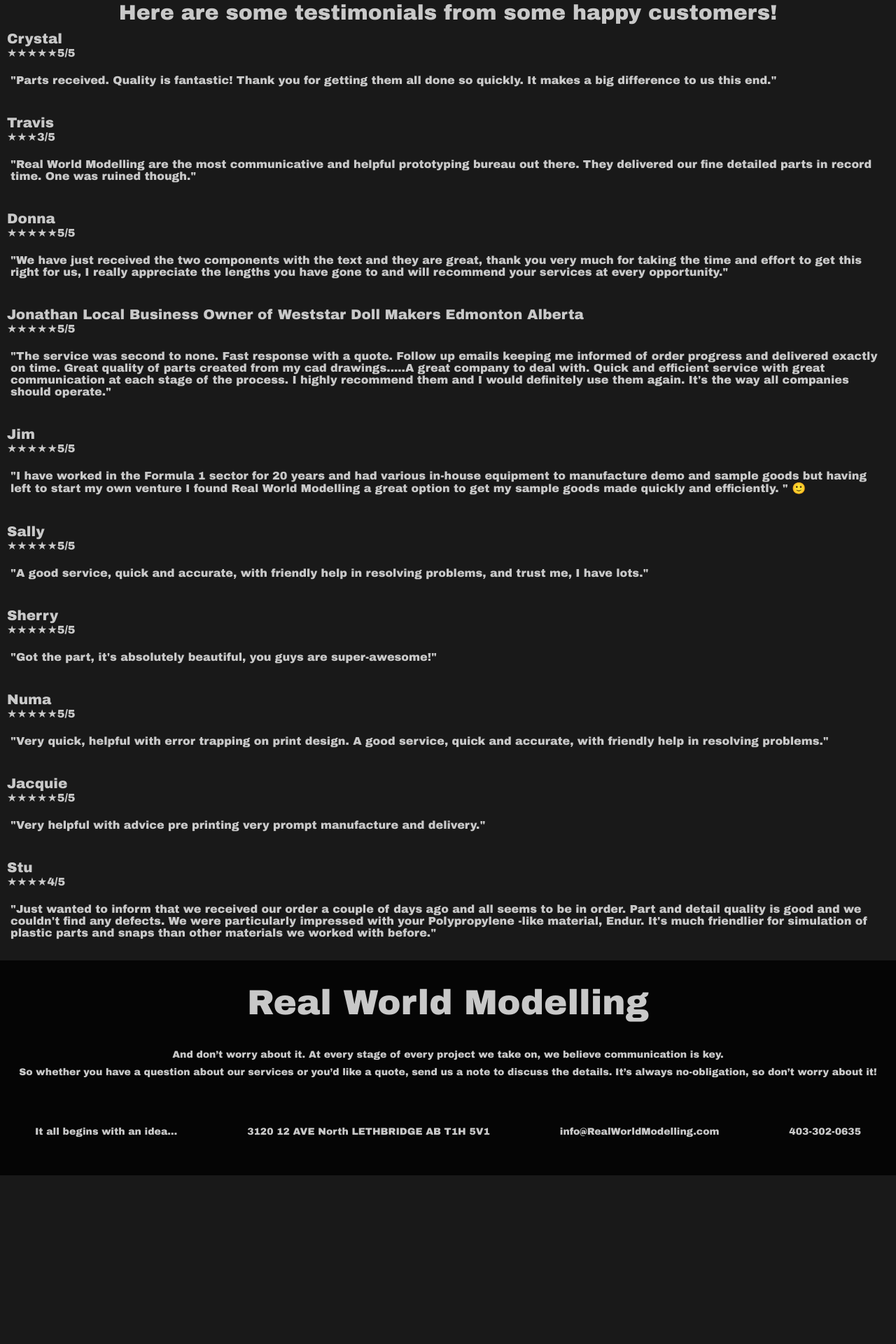
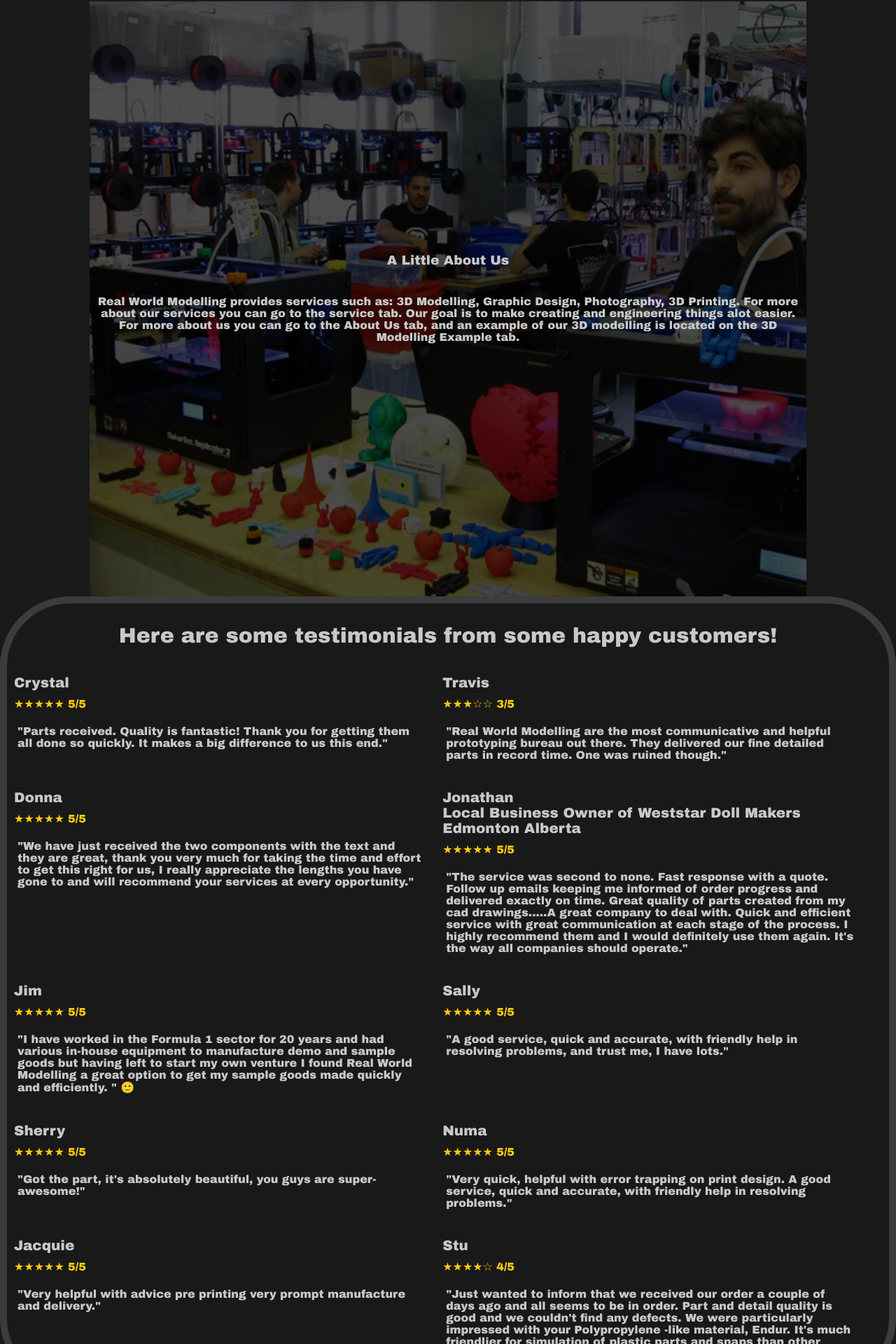
Before and after one commit to CarsonBartos/Computer-Science-Project-1---Carson-Bartos, a Vue app: page / in a window 1280 px wide. Shown: the part 222-2142 px from the top of the page at 70% size. Before the commit the page ends 1901 px from the top, so only its background shows below. Built offline with nearby package versions, Linux system fonts and the light colour scheme.

Commit message:
Done Reviews and other home page stuff

```diff
--- a/src/components/NavBar.vue
+++ b/src/components/NavBar.vue
@@ -10,7 +10,7 @@
 				>3D Modelling Example
 			</RouterLink>
 
-			<RouterLink to="/About" style="flex-grow: 1">About</RouterLink>
+			<RouterLink to="/About" style="flex-grow: 1">About Us</RouterLink>
 
 			<RouterLink to="/Services" style="flex-grow: 1">Services</RouterLink>
 			<RouterLink to="/Quote" style="flex-grow: 1"
--- a/src/views/HomeView.vue
+++ b/src/views/HomeView.vue
@@ -1,19 +1,41 @@
 <template>
 <div id="titleCont">
 
-	<h2 id="title">HOME</h2>
+	<h2 id="title">Welcome to Real World Modelling!</h2>
 </div>
-	<div id="reviews">
+
+<div id="overviewOfUsCont">
+<div id="overviewOfUs">
+<h3>A Little About Us</h3>
+<p>Real World Modelling provides services such as: 3D Modelling, Graphic Design, Photography, 3D Printing. For more about our services you can go to the service tab. Our goal is to make creating and engineering things alot easier. For more about us you can go to the About Us tab, and an example of our 3D modelling is located on the 3D Modelling Example tab.</p>
+
+</div>
+</div>
+
+
+
+
+
+
+
+
+
+
+<div id="reviewsCont">
 		<div id="reviewsTitle">
 
 			Here are some testimonials from some happy customers!
 		</div>
+	<div id="reviews">
 <div class="review">
 	<div class="name">
 
 		Crystal
 	</div>
-	★★★★★5/5
+	<div class="stars">
+
+	★★★★★ 5/5
+	</div>
 	<p id="quote">
 
 		"Parts received. Quality is fantastic! Thank you for getting them all done so quickly. It makes a big difference to us this end."
@@ -25,7 +47,10 @@
 
 		Travis
 	</div>
-	★★★3/5
+	<div class="stars">
+
+	★★★☆☆ 3/5
+	</div>
 	<p id="quote">
 
 		"Real World Modelling are the most communicative and helpful prototyping bureau out there. They delivered our fine detailed parts in record time.  One was ruined though."
@@ -37,7 +62,10 @@
 
 		Donna
 	</div>
-	★★★★★5/5
+	<div class="stars">
+
+	★★★★★ 5/5
+	</div>
 	<p id="quote">
 
 		"We have just received the two components with the text and they are great, thank you very much for taking the time and effort to get this right for us, I really appreciate the lengths you have gone to and will recommend your services at every opportunity."
@@ -47,11 +75,13 @@
 <div class="review">
 	<div class="name">
 
-		Jonathan
+		Jonathan <br>
 	Local Business Owner of Weststar Doll Makers Edmonton Alberta
 	</div>
+<div class="stars">
 
-	★★★★★5/5
+	★★★★★ 5/5
+	</div>
 	<p id="quote">
 
 		"The service was second to none. Fast response with a quote. Follow up emails keeping me informed of order progress and delivered exactly on time. Great quality of parts created from my cad drawings.....A great company to deal with. Quick and efficient service with great communication at each stage of the process. I highly recommend them and I would definitely use them again. It's the way all companies should operate."
@@ -62,7 +92,10 @@
 
 		Jim
 	</div>
-	★★★★★5/5
+	<div class="stars">
+
+	★★★★★ 5/5
+	</div>
 	<p id="quote">
 
 		"I have worked in the Formula 1 sector for 20 years and had various in-house equipment to manufacture demo and sample goods but having left to start my own venture I found Real World Modelling a great option to get my sample goods made quickly and efficiently. " 🙂
@@ -74,7 +107,10 @@
 
 		Sally
 	</div>
-	★★★★★5/5
+	<div class="stars">
+
+	★★★★★ 5/5
+	</div>
 	<p id="quote">
 
 		"A good service, quick and accurate, with friendly help in resolving problems, and trust me, I have lots."
@@ -86,7 +122,10 @@
 
 		Sherry
 	</div>
-	★★★★★5/5
+	<div class="stars">
+	★★★★★ 5/5
+
+	</div>
 	<p id="quote">
 
 		"Got the part, it's absolutely beautiful, you guys are super-awesome!"
@@ -98,7 +137,10 @@
 
 		Numa
 	</div>
-	★★★★★5/5
+	<div class="stars">
+	★★★★★ 5/5
+
+	</div>
 	<p id="quote">
 
 		"Very quick, helpful with error trapping on print design. A good service, quick and accurate, with friendly help in resolving problems."
@@ -110,7 +152,11 @@
 
 		Jacquie
 	</div>
-	★★★★★5/5
+	<div class="stars">
+
+	★★★★★ 5/5
+	</div>
+
 	<p id="quote">
 
 		"Very helpful with advice pre printing very prompt manufacture and delivery."
@@ -121,7 +167,10 @@
 
 	Stu
 	</div>
-	★★★★4/5
+	<div class="stars">
+	★★★★☆ 4/5
+
+	</div>
 	<p id="quote">
 
 		"Just wanted to inform that we received our order a couple of days ago and all seems to be in order. Part and detail quality is good and we couldn't find any defects.
@@ -131,17 +180,57 @@
 </div>
 
 	</div>
+	</div>
 </template>
 
 <style scoped>
+#overviewOfUs{
+text-align: center;
+display: flex;
+flex-direction: column;
+justify-content: center;
+background: linear-gradient(rgba(0, 0, 0, 0.7), rgba(0, 0, 0, 0.7)),
+		url("@/assets/brooklyn-makerbot-factory-4.jpg");
+background-size: cover;
+	background-repeat: no-repeat;
+	width: 80%;
+	height: 850px;
+}
+#overviewOfUsCont{
+	display: flex;
+	justify-content: center;
+}
+
+
+
+
+
+
+#reviewsCont{
+	border-style: solid;
+	border-color: rgb(60, 60, 60);
+	border-width: 10px;
+	border-radius: 100px
+}
+#reviews{
+	display: flex;
+	flex-wrap: wrap;
+}
  .review{
-	 padding: 10px
+	 padding: 10px;
+	width: 47%;
  }
  #reviewsTitle{
 	 text-align: center;
 	 font-size: 30px;
+	 margin: 30px;
  }
  .name{
 	 font-size: 20px;
+	 margin-bottom: 10px
  }
+ .stars{
+	 color: #FDCC0D;
+ }
+
 </style>
```
Also changed, not shown: 1 other file (tests, documents, lock files or other folders).
